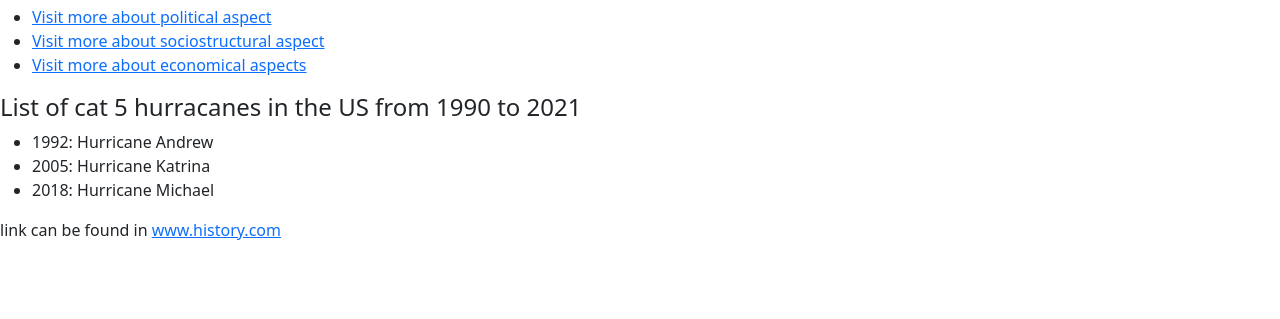
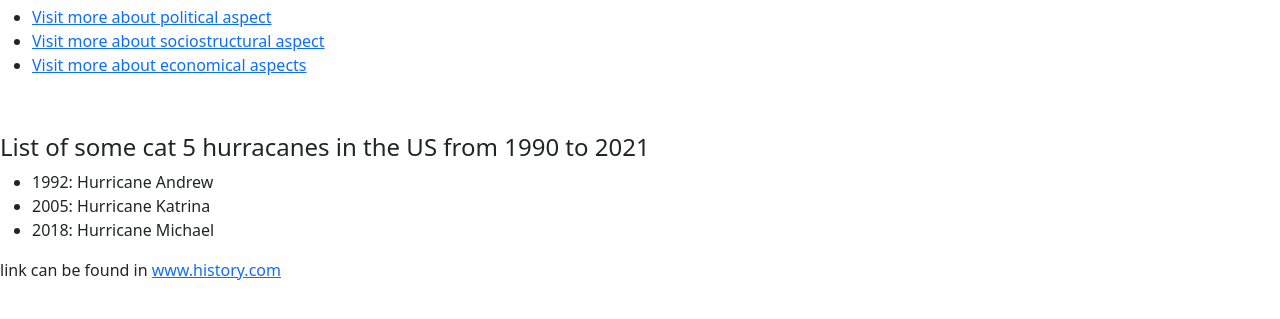
Before and after one commit to Awesomelok622/Awesomelok622.github.io, a plain HTML site: page index.html in a window 1280 px wide. Shown: the part 225-544 px from the top of the page. Drawn offline with nearby package versions, Linux system fonts and the light colour scheme; files whose address does not match are found by name.

Commit message:
Update index.html

```diff
--- a/index.html
+++ b/index.html
@@ -24,7 +24,12 @@
         <li><a href="https://link.springer.com/chapter/10.1057/9781137269928_4" taregt="_blank">Visit more about sociostructural aspect</a></li>
         <li><a href="https://papers.ssrn.com/sol3/papers.cfm?abstract_id=3104554" target="_blank">Visit more about economical aspects</a></li>
     </ul>
-    <h4>List of cat 5 hurracanes in the US from 1990 to 2021</h4>
+
+    <p>
+
+        <br>
+    </p>
+    <h4>List of some cat 5 hurracanes in the US from 1990 to 2021</h4>
         <ul>
             <li>1992: Hurricane Andrew</li>
             <li>2005: Hurricane Katrina</li>
```
